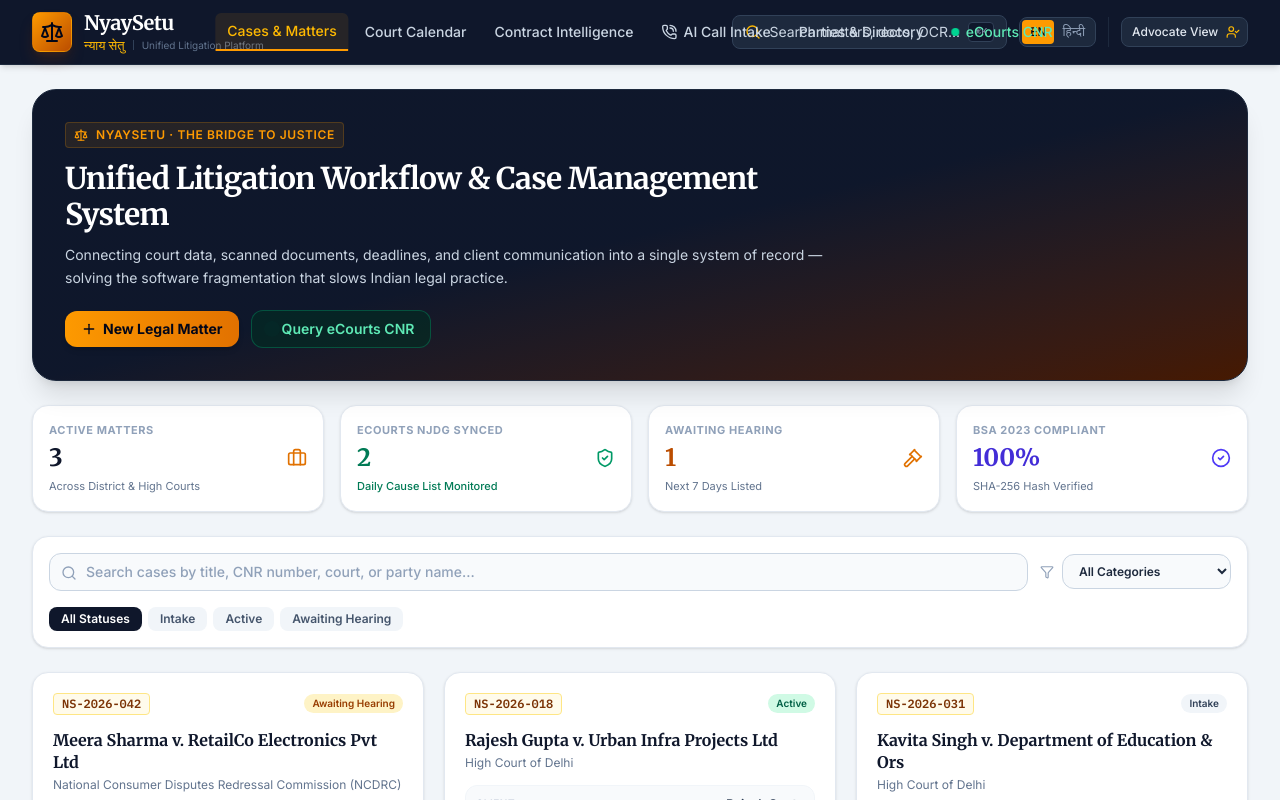
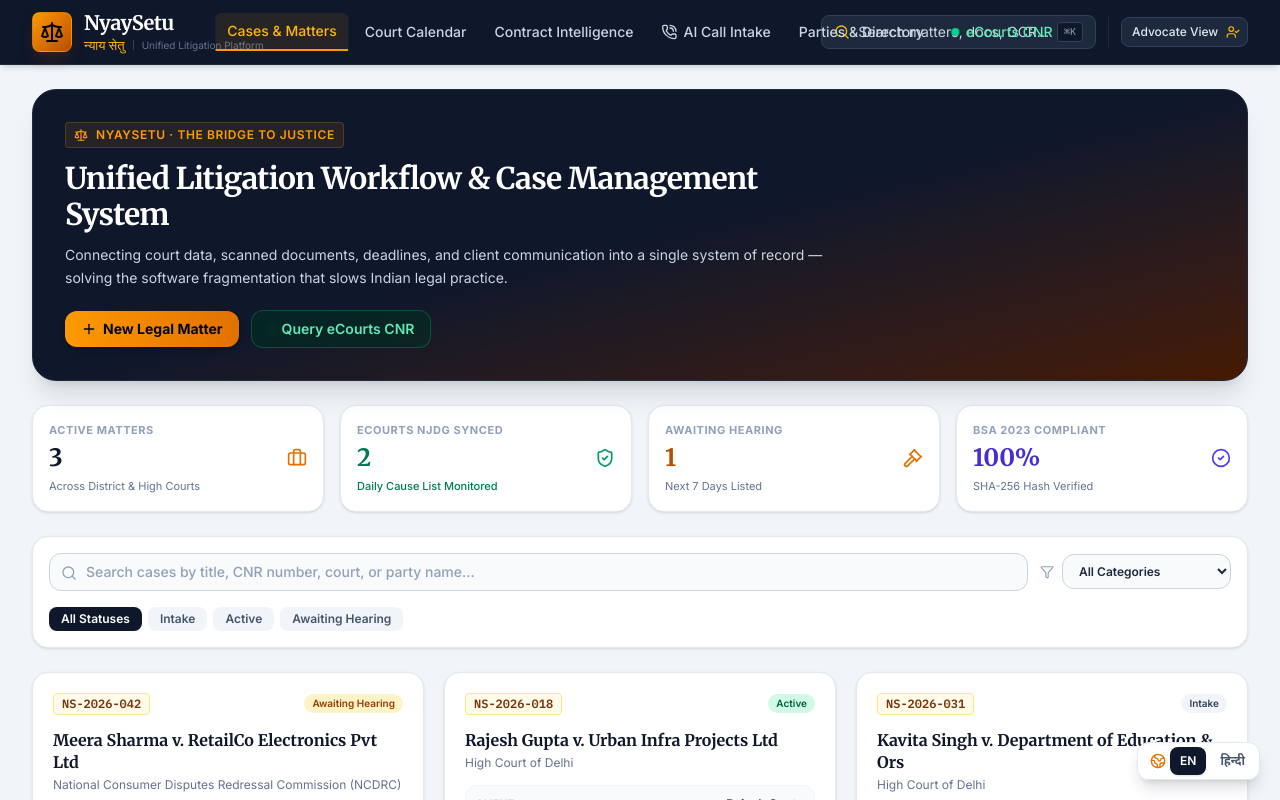
Before and after one commit to Saurabh0003M/Unscramble-Srijan, a React (Vite) app in the folder frontend/: page / in a window 1280 px wide. Shown: the top 800 px of the page. Built offline with nearby package versions, Linux system fonts and the light colour scheme; no server answers.

Commit message:
fix: move language controls out of header

```diff
--- a/frontend/src/App.tsx
+++ b/frontend/src/App.tsx
@@ -32,7 +32,7 @@
 import { VoiceIntakeHub } from './components/voice/VoiceIntakeHub';
 import { initialVoiceAppData } from './data/mockVoiceData';
 import type { Advocate, ApplicationStatus, IntakeCaseData } from './types/voiceIntake';
-import { Scale, Sparkles, Heart } from 'lucide-react';
+import { Globe2, Scale } from 'lucide-react';
 
 export default function App() {
   // Global Data Repositories
@@ -225,12 +225,37 @@
         userRole={userRole}
         setUserRole={handleRoleChange}
         lang={lang}
-        setLang={setLang}
         onOpenNewMatter={() => setIsNewMatterOpen(true)}
         onOpenSearch={() => setIsSearchOpen(true)}
         onOpenDemoWalkthrough={() => setIsDemoWalkthroughOpen(true)}
         onOpenECourtsLookup={() => setIsECourtsLookupOpen(true)}
       />
+
+      <div
+        className="fixed bottom-5 right-5 z-30 flex items-center gap-1 rounded-xl border border-slate-200 bg-white/95 p-1 shadow-lg shadow-slate-900/15 backdrop-blur"
+        role="group"
+        aria-label="Language selection"
+      >
+        <Globe2 className="ml-2 h-4 w-4 text-amber-600" aria-hidden="true" />
+        <button
+          onClick={() => setLang('en')}
+          aria-pressed={lang === 'en'}
+          className={`rounded-lg px-2.5 py-1.5 text-xs font-semibold transition cursor-pointer ${
+            lang === 'en' ? 'bg-slate-900 text-white shadow-sm' : 'text-slate-600 hover:bg-slate-100'
+          }`}
+        >
+          EN
+        </button>
+        <button
+          onClick={() => setLang('hi')}
+          aria-pressed={lang === 'hi'}
+          className={`rounded-lg px-2.5 py-1.5 text-xs font-semibold transition cursor-pointer ${
+            lang === 'hi' ? 'bg-slate-900 text-white shadow-sm' : 'text-slate-600 hover:bg-slate-100'
+          }`}
+        >
+          हिन्दी
+        </button>
+      </div>
 
       {/* Main Workspace Canvas */}
       <main className="flex-1 max-w-7xl w-full mx-auto px-4 sm:px-6 lg:px-8 pt-6">
--- a/frontend/src/components/Navbar.tsx
+++ b/frontend/src/components/Navbar.tsx
@@ -2,12 +2,8 @@
 import {
   Scale,
   Search,
-  Globe2,
   UserCheck,
-  Sparkles,
-  ExternalLink,
-  ShieldCheck
-  ,PhoneCall
+  PhoneCall
 } from 'lucide-react';
 import { AppLanguage, UserRole } from '../types';
 
@@ -15,7 +11,6 @@
   currentView: 'matters' | 'matter-detail' | 'calendar' | 'contacts' | 'client-portal' | 'contract-analysis' | 'voice-intake';
   setCurrentView: (view: 'matters' | 'matter-detail' | 'calendar' | 'contacts' | 'client-portal' | 'contract-analysis' | 'voice-intake') => void;
   lang: AppLanguage;
-  setLang: (lang: AppLanguage) => void;
   userRole: UserRole;
   setUserRole: (role: UserRole) => void;
   onOpenSearch: () => void;
@@ -28,7 +23,6 @@
   currentView,
   setCurrentView,
   lang,
-  setLang,
   userRole,
   setUserRole,
   onOpenSearch,
@@ -149,32 +143,6 @@
               </kbd>
             </button>
 
-            {/* Language Switcher */}
-            <div className="flex items-center bg-slate-800 rounded-lg p-0.5 border border-slate-700">
-              <button
-                onClick={() => setLang('en')}
-                className={`px-2 py-1 rounded text-xs font-medium transition cursor-pointer ${
-                  lang === 'en'
-                    ? 'bg-amber-500 text-slate-950 font-bold'
-                    : 'text-slate-400 hover:text-white'
-                }`}
-                title="Switch to English"
-              >
-                EN
-              </button>
-              <button
-                onClick={() => setLang('hi')}
-                className={`px-2 py-1 rounded text-xs font-medium transition cursor-pointer ${
-                  lang === 'hi'
-                    ? 'bg-amber-500 text-slate-950 font-bold'
-                    : 'text-slate-400 hover:text-white'
-                }`}
-                title="हिंदी में बदलें"
-              >
-                हिन्दी
-              </button>
-            </div>
-
             {/* Role Switcher (Advocate / Paralegal / Client) */}
             <div className="hidden sm:flex items-center space-x-2 border-l border-slate-800 pl-3 shrink-0">
               <div className="relative group">
```
